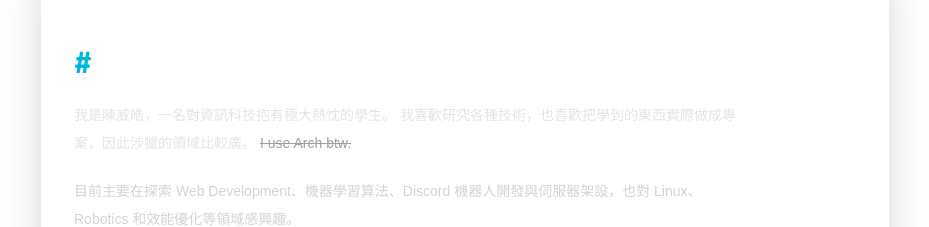
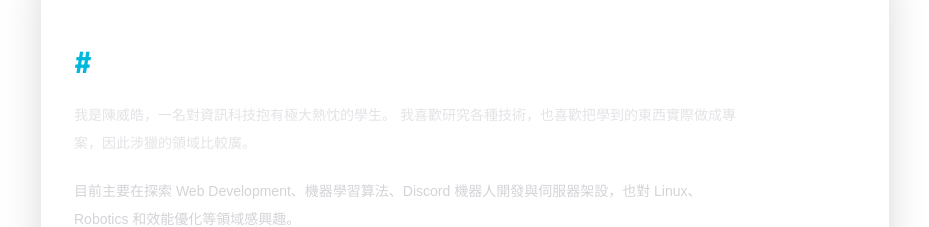
Before and after one commit to Starmoon0911/Starmoon0911.github.io, a Next.js app: page / in a window 1280 px wide. Shown: the part 960-1187 px from the top of the page, without its empty margins (175-1104 px from the left). Built offline with nearby package versions, Linux system fonts and the light colour scheme.

Commit message:
fix:token not exist on LoginError type

```diff
--- a/src/app/actions.ts
+++ b/src/app/actions.ts
@@ -13,3 +13,14 @@ export async function setCookie(k: string, v: string, option:Partial<ResponseCoo
     ...option
   });
 }
+export async function getCookie(k: string) {
+  const cookieStore = await cookies();
+  return cookieStore.get(k)?.value;
+}
+
+
+export async function logout() {
+  const cookieStore = await cookies();
+
+  cookieStore.delete("token");
+}
--- a/src/app/components/About.tsx
+++ b/src/app/components/About.tsx
@@ -87,9 +87,6 @@ export default function About() {
           <p className="max-w-2xl text-sm leading-7 text-zinc-200">
             我是陳威皓，一名對資訊科技抱有極大熱忱的學生。
             我喜歡研究各種技術，也喜歡把學到的東西實際做成專案，因此涉獵的領域比較廣。
-            <span className="ml-1 text-zinc-400">
-              <del>I use Arch btw.</del>
-            </span>
           </p>
 
           <p className="max-w-2xl text-sm leading-7 text-zinc-300">
```
